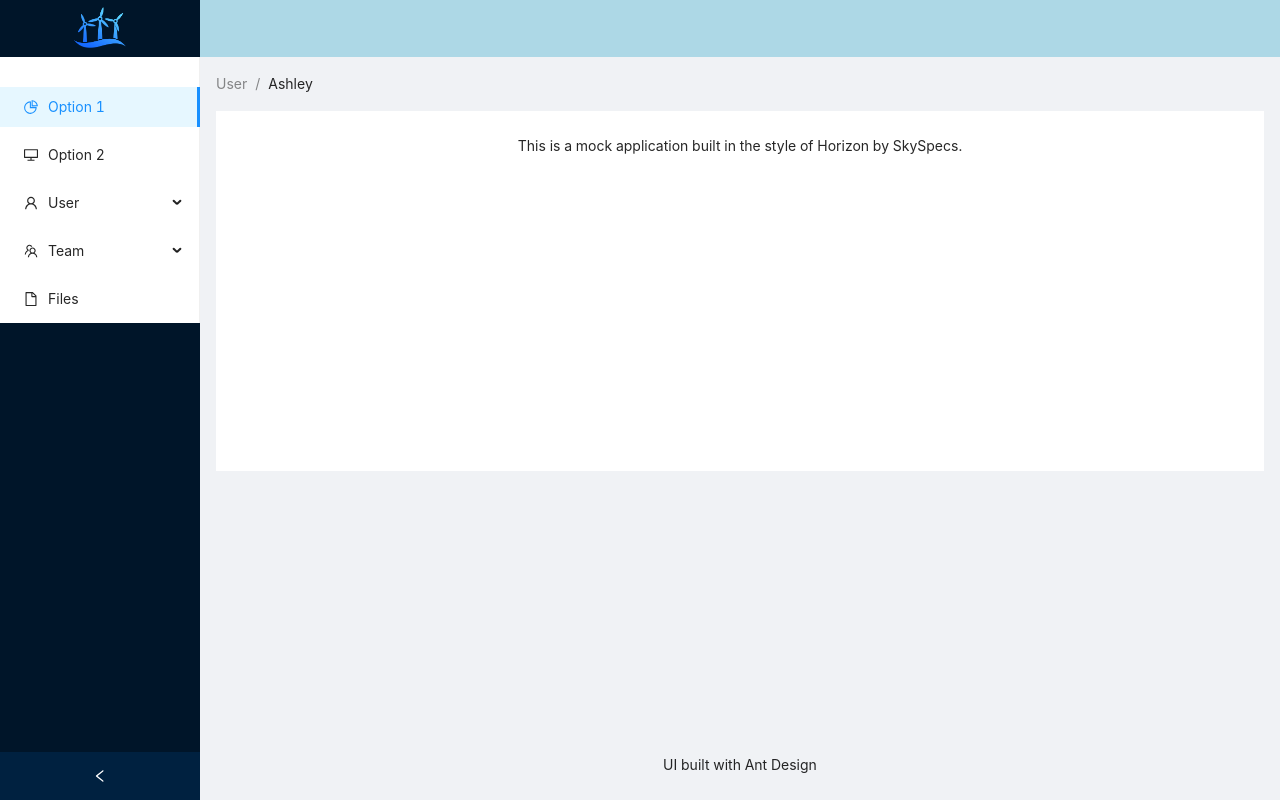
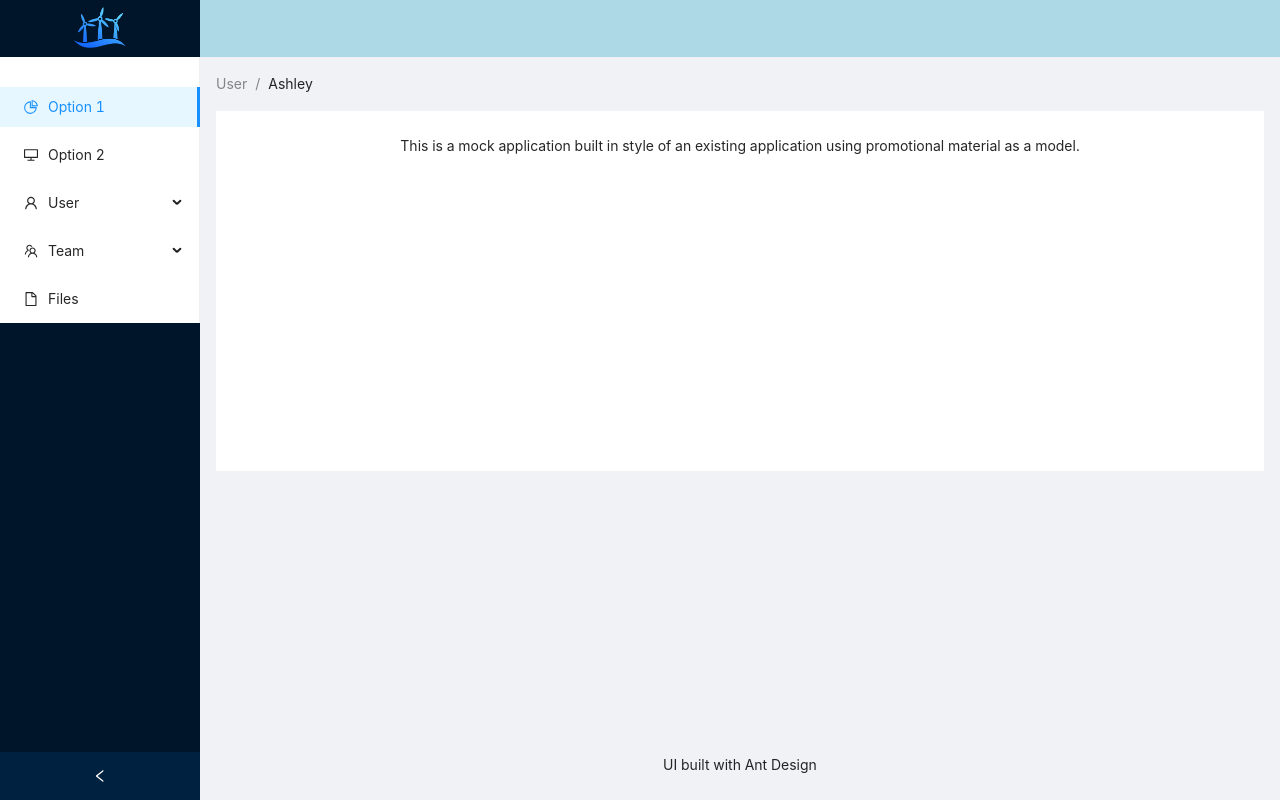
Before and after one commit to ashthomasweb/aws--hello-ant, a React (Create React App) app: page / in a window 1280 px wide. Built offline with nearby package versions, Linux system fonts and the light colour scheme.

Commit message:
Minor copy change

```diff
--- a/src/layout/primary.js
+++ b/src/layout/primary.js
@@ -63,7 +63,7 @@ class SiderDemo extends Component {
               <Breadcrumb.Item>{this.state.user}</Breadcrumb.Item>
             </Breadcrumb>
             <div className="site-layout-background" style={{ padding: 24, minHeight: 360 }}>
-              This is a mock application built in the style of Horizon by SkySpecs.
+              This is a mock application built in style of an existing application using promotional material as a model.
             </div>
           </Content>
           <Footer style={{ textAlign: 'center' }}>UI built with Ant Design</Footer>
```
